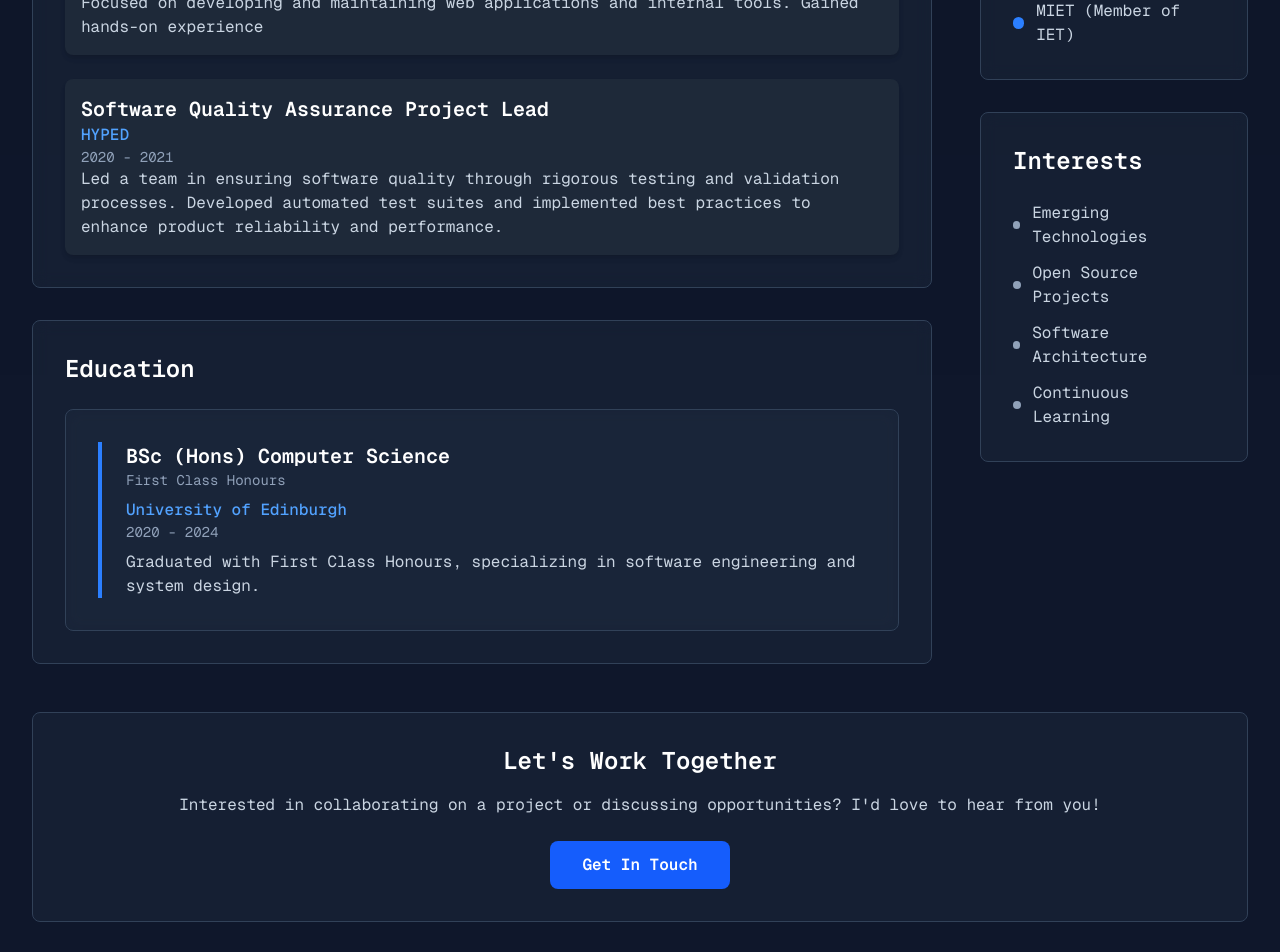
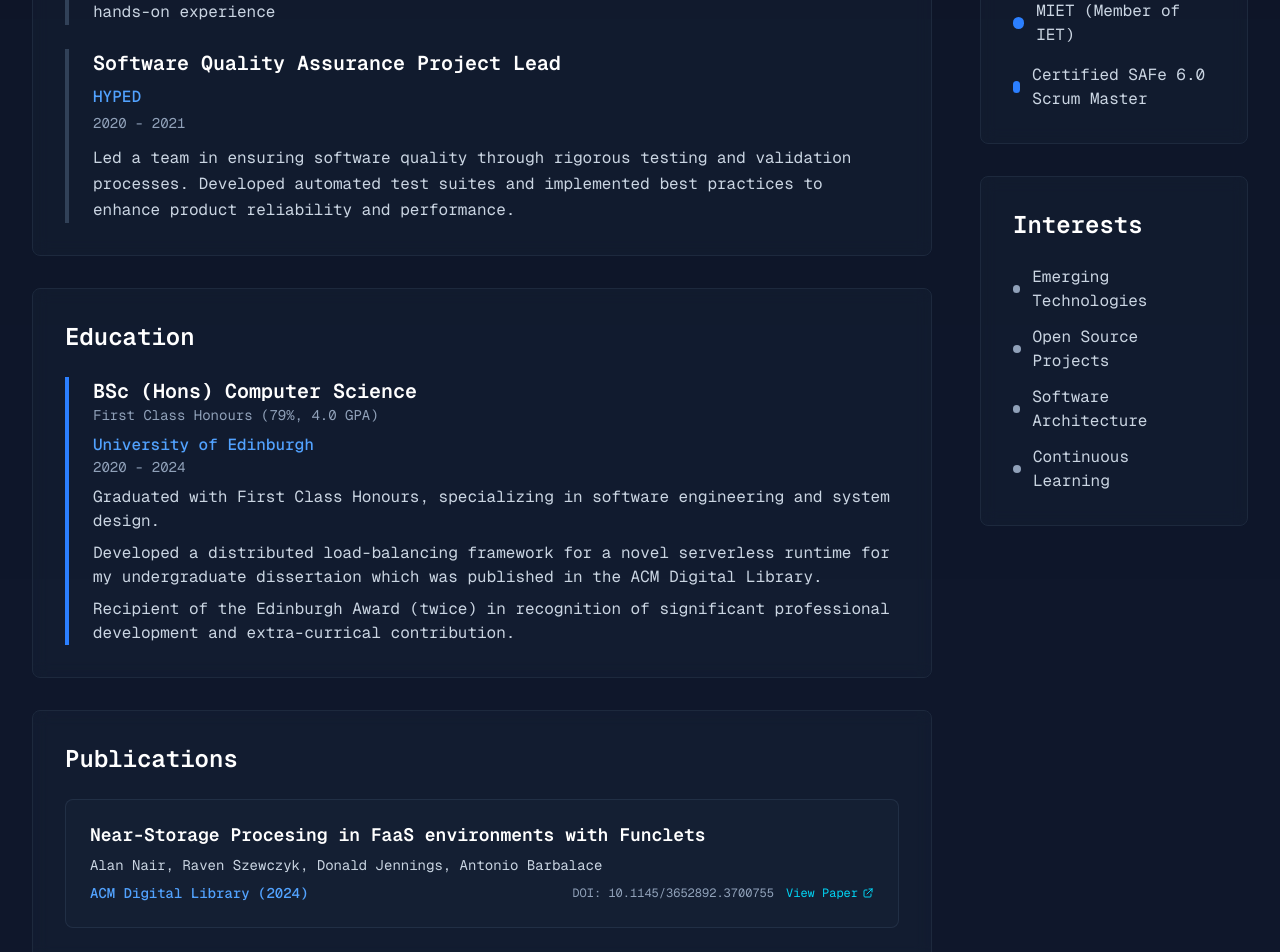
Before and after one commit to DonaldJennings/portfolio-website, a Next.js app: page / in a window 1280 px wide. Shown: the part 1740-2692 px from the top of the page. Built offline with nearby package versions, Linux system fonts and the light colour scheme.

Commit message:
Finalised design of landing page and about me section

```diff
--- a/src/app/page.tsx
+++ b/src/app/page.tsx
@@ -5,6 +5,7 @@ import LandingPage from '@/components/pages/LandingPage';
 import SectionWithBackground from '@/components/molecules/Section';
 import ExperienceList from '@/components/organisms/ExperienceList';
 import EducationSection from '@/components/organisms/EducationSection';
+import PublicationsSection from '@/components/organisms/PublicationsSection';
 import AboutSidebar from '@/components/organisms/AboutSidebar';
 import CallToActionSection from '@/components/organisms/CallToActionSection';
 import { useScrollAnimation } from '@/hooks/useScrollAnimation';
@@ -53,7 +54,7 @@ export default function Home() {
               {/* Introduction */}
               <SectionWithBackground
                 title="Introduction"
-                bodyText="Hello! I'm Donald Jennings, a dedicated Software Engineer currently working at Leonardo UK Ltd. With a BSc (Hons) in Computer Science and MIET certification, I bring both academic knowledge and practical expertise to every project. My passion lies in developing innovative solutions that bridge the gap between complex technical challenges and user-friendly applications. I thrive in environments where creativity meets cutting-edge technology"
+                bodyText="I'm Donald Jennings, a passionate Software Engineer currently working at Leonardo UK Ltd. I hold a BSc (Hons) in Computer Science and am a member of the Institution of Engineering and Technology (MIET). My expertise lies in developing innovative solutions that bridge the gap between complex technical challenges and real-world applications."
               />
 
               {/* Experience */}
@@ -61,6 +62,9 @@ export default function Home() {
 
               {/* Education */}
               <EducationSection />
+
+              {/* Publications */}
+              <PublicationsSection />
             </div>
 
             {/* Sidebar */}
--- /dev/null
+++ b/src/components/atoms/PublicationItem.tsx
@@ -0,0 +1,68 @@
+import React from 'react';
+
+interface PublicationItemProps {
+  title: string;
+  authors: string;
+  venue: string;
+  year: string;
+  url?: string;
+  doi?: string;
+}
+
+export default function PublicationItem({
+  title,
+  authors,
+  venue,
+  year,
+  url,
+  doi,
+}: PublicationItemProps) {
+  const handleClick = () => {
+    if (url) {
+      window.open(url, '_blank', 'noopener,noreferrer');
+    }
+  };
+
+  return (
+    <div
+      className={`p-6 bg-slate-800/30 border border-slate-700/50 rounded-lg transition-all duration-300 hover:bg-slate-800/50 hover:border-slate-600 hover:shadow-lg hover:shadow-blue-500/10 ${
+        url ? 'cursor-pointer' : ''
+      }`}
+      onClick={handleClick}
+    >
+      <h3 className="text-lg font-semibold text-white mb-2 leading-tight">{title}</h3>
+
+      <p className="text-slate-300 text-sm mb-2">{authors}</p>
+
+      <div className="flex flex-col sm:flex-row sm:items-center sm:justify-between gap-2">
+        <p className="text-blue-400 text-sm font-medium">
+          {venue} ({year})
+        </p>
+
+        {(url || doi) && (
+          <div className="flex items-center gap-3 text-xs">
+            {doi && <span className="text-slate-400">DOI: {doi}</span>}
+            {url && (
+              <div className="flex items-center gap-1 text-cyan-400 group">
+                <span>View Paper</span>
+                <svg
+                  className="w-3 h-3 transition-transform group-hover:translate-x-0.5"
+                  fill="none"
+                  stroke="currentColor"
+                  viewBox="0 0 24 24"
+                >
+                  <path
+                    strokeLinecap="round"
+                    strokeLinejoin="round"
+                    strokeWidth={2}
+                    d="M10 6H6a2 2 0 00-2 2v10a2 2 0 002 2h10a2 2 0 002-2v-4M14 4h6m0 0v6m0-6L10 14"
+                  />
+                </svg>
+              </div>
+            )}
+          </div>
+        )}
+      </div>
+    </div>
+  );
+}
--- a/src/components/molecules/EducationCard.tsx
+++ b/src/components/molecules/EducationCard.tsx
@@ -5,7 +5,7 @@ type EducationCardProps = {
   institution?: string;
   results?: string;
   dateRange?: string;
-  description: string;
+  description: string[];
   borderColor?: string;
   className?: string;
 };
@@ -20,15 +20,17 @@ export default function EducationCard({
   className = '',
 }: EducationCardProps) {
   return (
-    <div
-      className={`bg-slate-800/50 backdrop-blur-sm rounded-lg p-8 border border-slate-700 ${className}`}
-    >
+    <div className={`${className}`}>
       <div className={`border-l-4 ${borderColor} pl-6`}>
         <h3 className="text-xl font-semibold text-white">{degree}</h3>
         {results && <p className="text-slate-400 text-sm mb-2">{results}</p>}
         {institution && <p className="text-blue-400 font-medium">{institution}</p>}
         {dateRange && <p className="text-slate-400 text-sm mb-2">{dateRange}</p>}
-        <p className="text-slate-300">{description}</p>
+        <div className="text-slate-300 space-y-2">
+          {description.map((paragraph, index) => (
+            <p key={index}>{paragraph}</p>
+          ))}
+        </div>
       </div>
     </div>
   );
--- a/src/components/molecules/JobCard.tsx
+++ b/src/components/molecules/JobCard.tsx
@@ -4,6 +4,7 @@ type JobCardProps = {
   startDate: string;
   endDate?: string;
   description: string;
+  isCurrent?: boolean;
   className?: string;
 };
 
@@ -13,16 +14,33 @@ export default function JobCard({
   startDate,
   endDate,
   description,
+  isCurrent = false,
   className = '',
 }: JobCardProps) {
+  const borderColor = isCurrent ? 'border-green-500' : 'border-slate-700';
+
   return (
-    <div className={`p-4 bg-gray-800 rounded-lg shadow-md ${className}`}>
-      <h3 className="text-xl font-semibold text-white">{jobTitle}</h3>
-      <p className="text-blue-400 font-medium">{companyName}</p>
-      <p className="text-sm text-slate-400">
-        {startDate} - {endDate ? endDate : 'Present'}
-      </p>
-      <p className="text-slate-300">{description}</p>
+    <div className={`${className}`}>
+      <div className={`border-l-4 ${borderColor} pl-6 relative`}>
+        {isCurrent && (
+          <div className="absolute -left-1.5 -top-1 w-2 h-2 bg-green-500 rounded-full">
+            <div className="absolute inset-0 bg-green-500 rounded-full animate-ping opacity-75"></div>
+          </div>
+        )}
+        <div className="flex flex-wrap items-center gap-2 mb-2">
+          <h3 className="text-xl font-semibold text-white">{jobTitle}</h3>
+          {isCurrent && (
+            <span className="px-2 py-0.5 text-xs font-medium text-green-400 bg-green-500/10 rounded border border-green-500/30">
+              Current
+            </span>
+          )}
+        </div>
+        <p className="text-blue-400 font-medium mb-1">{companyName}</p>
+        <p className="text-sm text-slate-400 mb-3">
+          {startDate} - {endDate ? endDate : 'Present'}
+        </p>
+        <p className="text-slate-300 leading-relaxed">{description}</p>
+      </div>
     </div>
   );
 }
--- a/src/components/organisms/CallToActionSection.tsx
+++ b/src/components/organisms/CallToActionSection.tsx
@@ -2,7 +2,7 @@ import React from 'react';
 
 export default function CallToActionSection() {
   return (
-    <div className="bg-slate-800/50 backdrop-blur-sm rounded-lg p-8 border border-slate-700 text-center">
+    <div className="bg-slate-800/30 backdrop-blur-sm rounded-lg p-8 border border-slate-800 text-center">
       <h2 className="text-2xl font-semibold text-white mb-4">Let&apos;s Work Together</h2>
       <p className="text-slate-300 mb-6">
         Interested in collaborating on a project or discussing opportunities? I&apos;d love to hear
--- a/src/components/organisms/CertificationsSection.tsx
+++ b/src/components/organisms/CertificationsSection.tsx
@@ -1,11 +1,11 @@
 import React from 'react';
 import CertificationItem from '@/components/atoms/CertificationItem';
 
-const certifications = ['MIET (Member of IET)'];
+const certifications = ['MIET (Member of IET)', 'Certified SAFe 6.0 Scrum Master'];
 
 export default function CertificationsSection() {
   return (
-    <div className="bg-slate-800/50 backdrop-blur-sm rounded-lg p-8 border border-slate-700">
+    <div className="bg-slate-800/30 backdrop-blur-sm rounded-lg p-8 border border-slate-800">
       <h2 className="text-2xl font-semibold text-white mb-6">Certifications</h2>
       <div className="space-y-4">
         {certifications.map(cert => (
--- a/src/components/organisms/EducationSection.tsx
+++ b/src/components/organisms/EducationSection.tsx
@@ -3,14 +3,18 @@ import EducationCard from '@/components/molecules/EducationCard';
 
 export default function EducationSection() {
   return (
-    <div className="bg-slate-800/50 backdrop-blur-sm rounded-lg p-8 border border-slate-700">
+    <div className="bg-slate-800/30 backdrop-blur-sm rounded-lg p-8 border border-slate-800">
       <h2 className="text-2xl font-semibold text-white mb-6">Education</h2>
       <EducationCard
         degree="BSc (Hons) Computer Science"
         institution="University of Edinburgh"
-        results="First Class Honours"
+        results="First Class Honours (79%, 4.0 GPA)"
         dateRange="2020 - 2024"
-        description="Graduated with First Class Honours, specializing in software engineering and system design."
+        description={[
+          'Graduated with First Class Honours, specializing in software engineering and system design.',
+          'Developed a distributed load-balancing framework for a novel serverless runtime for my undergraduate dissertaion which was published in the ACM Digital Library.',
+          'Recipient of the Edinburgh Award (twice) in recognition of significant professional development and extra-currical contribution.',
+        ]}
         borderColor="border-blue-500"
       />
     </div>
--- a/src/components/organisms/InterestsSection.tsx
+++ b/src/components/organisms/InterestsSection.tsx
@@ -10,7 +10,7 @@ const interests = [
 
 export default function InterestsSection() {
   return (
-    <div className="bg-slate-800/50 backdrop-blur-sm rounded-lg p-8 border border-slate-700">
+    <div className="bg-slate-800/30 backdrop-blur-sm rounded-lg p-8 border border-slate-800">
       <h2 className="text-2xl font-semibold text-white mb-6">Interests</h2>
       <div className="space-y-3">
         {interests.map(interest => (
--- /dev/null
+++ b/src/components/organisms/PublicationsSection.tsx
@@ -0,0 +1,34 @@
+import React from 'react';
+import PublicationItem from '@/components/atoms/PublicationItem';
+
+const publications = [
+  {
+    title: 'Near-Storage Procesing in FaaS environments with Funclets',
+    authors: 'Alan Nair, Raven Szewczyk, Donald Jennings, Antonio Barbalace',
+    venue: 'ACM Digital Library',
+    year: '2024',
+    url: 'http://dl.acm.org/doi/10.1145/3652892.3700755',
+    doi: '10.1145/3652892.3700755',
+  },
+];
+
+export default function PublicationsSection() {
+  return (
+    <div className="bg-slate-800/30 backdrop-blur-sm rounded-lg p-8 border border-slate-800">
+      <h2 className="text-2xl font-semibold text-white mb-6">Publications</h2>
+      <div className="space-y-4">
+        {publications.map((publication, index) => (
+          <PublicationItem
+            key={index}
+            title={publication.title}
+            authors={publication.authors}
+            venue={publication.venue}
+            year={publication.year}
+            url={publication.url}
+            doi={publication.doi}
+          />
+        ))}
+      </div>
+    </div>
+  );
+}
--- a/src/components/organisms/SkillsSection.tsx
+++ b/src/components/organisms/SkillsSection.tsx
@@ -21,7 +21,7 @@ const skillsData = [
 
 export default function SkillsSection() {
   return (
-    <div className="bg-slate-800/50 backdrop-blur-sm rounded-lg p-8 border border-slate-700">
+    <div className="bg-slate-800/30 backdrop-blur-sm rounded-lg p-8 border border-slate-800">
       <h2 className="text-2xl font-semibold text-white mb-6">Skills</h2>
       <div className="space-y-4">
         {skillsData.map(category => (
```
Also changed, not shown: src/components/organisms/ExperienceList.tsx (+4 -4 lines).
